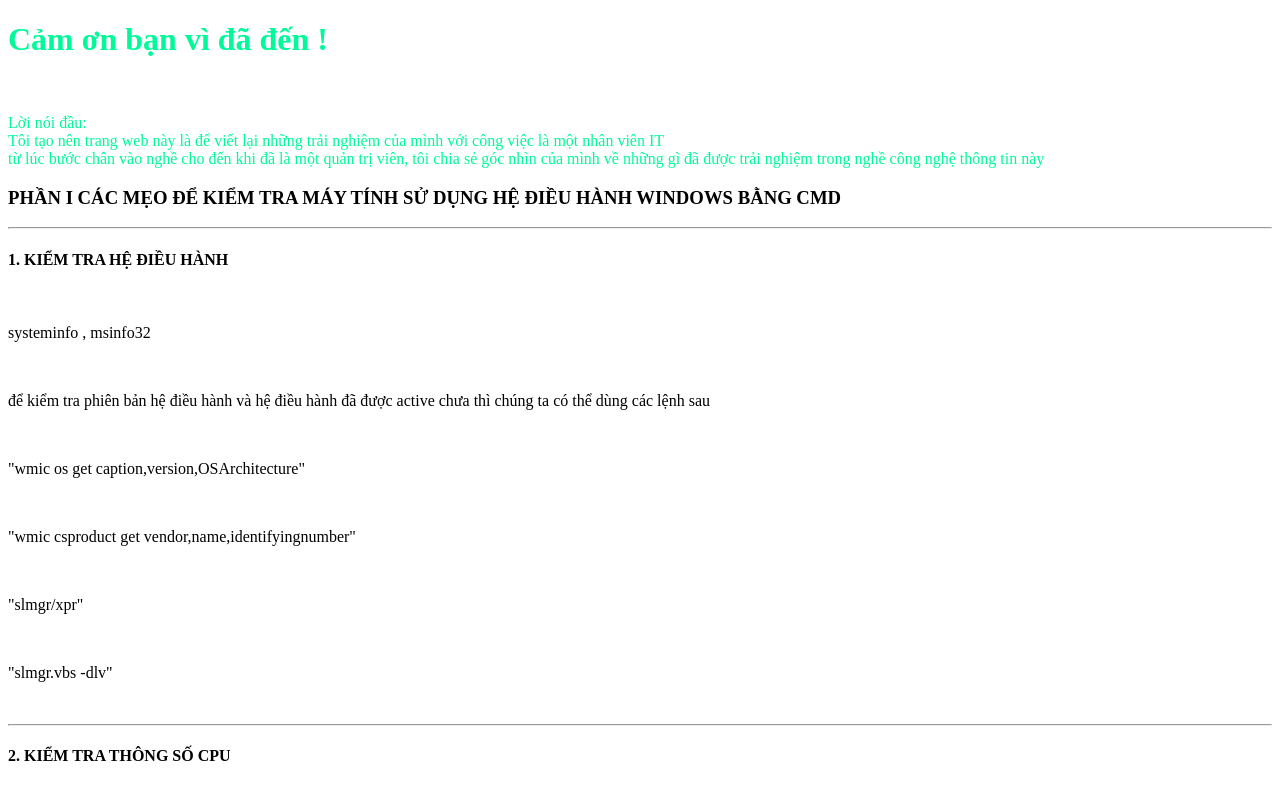
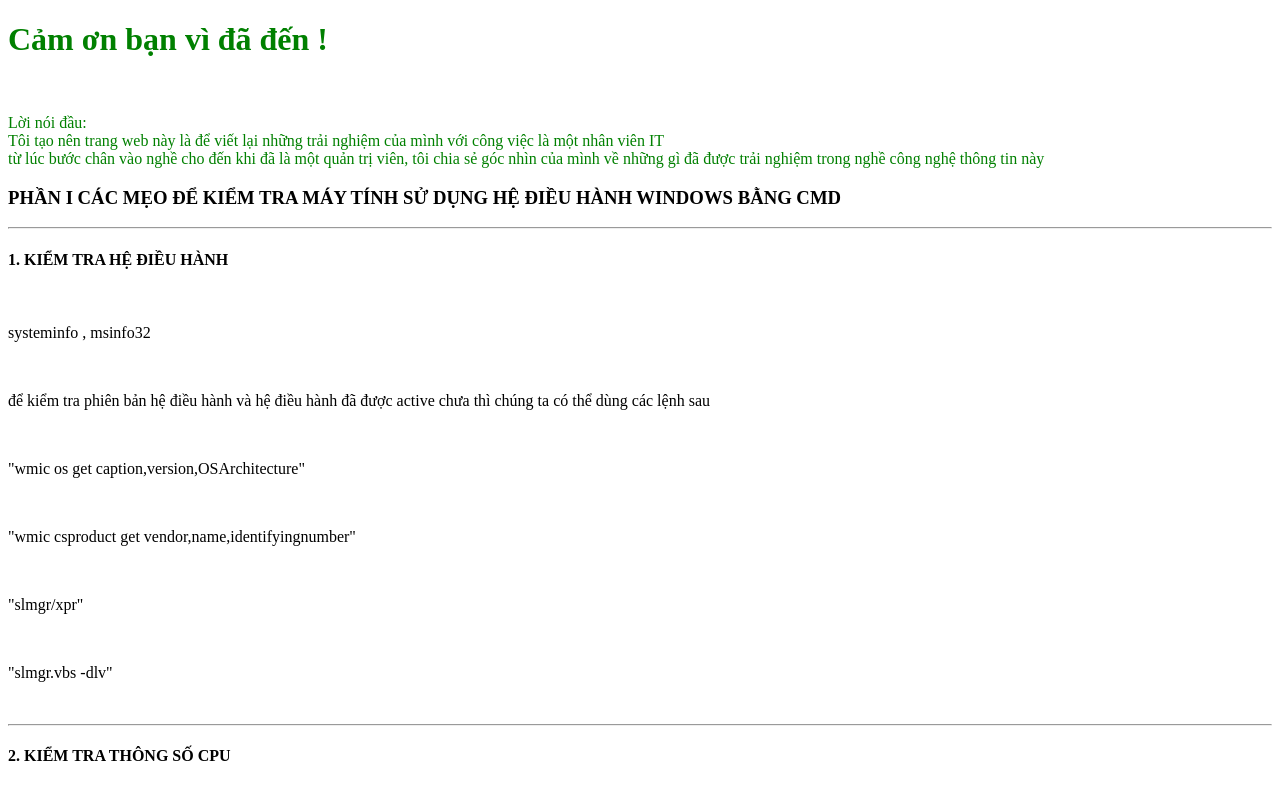
Before and after one commit to thanhtho0311/notedocument, a plain HTML site: page index.html in a window 1280 px wide. Shown: the top 800 px of the page. Drawn offline with Linux system fonts and the light colour scheme.

Commit message:
Update index.html

```diff
--- a/index.html
+++ b/index.html
@@ -4,8 +4,8 @@
 	<title> Câu chuyện IT </title>
 </head>
 <body>
-<h1 style="color:#00FA9A"> Cảm ơn bạn vì đã đến ! </h1> <br>
-<p style="color:#00FA9A"> Lời nói đầu: </br> Tôi tạo nên trang web này là để viết lại những trải nghiệm của mình với công việc là một nhân viên IT </br>
+<h1 style="color:#008000"> Cảm ơn bạn vì đã đến ! </h1> <br>
+<p style="color:#008000"> Lời nói đầu: </br> Tôi tạo nên trang web này là để viết lại những trải nghiệm của mình với công việc là một nhân viên IT </br>
 từ lúc bước chân vào nghề cho đến khi đã là một quản trị viên, tôi chia sẻ góc nhìn của mình về những gì đã được trải nghiệm trong nghề công nghệ thông tin này </p>
 
 <h3> PHẦN I CÁC MẸO ĐỂ KIỂM TRA MÁY TÍNH SỬ DỤNG HỆ ĐIỀU HÀNH WINDOWS BẰNG CMD </h3>
```
